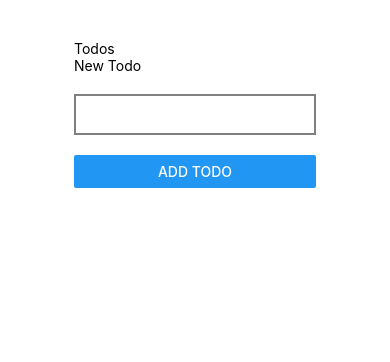
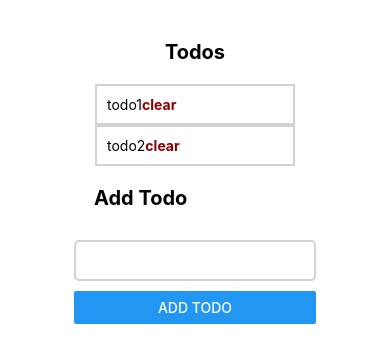
Before and after one commit to jumashafara/hello_react_native, a React Native app: screen / in a window 390 px wide. Shown: the top 362 px of the page. Built offline with nearby package versions, Linux system fonts and the light colour scheme.

Commit message:
styled todo app

```diff
--- a/App.js
+++ b/App.js
@@ -3,16 +3,20 @@ import { useState } from "react";
 import {
   StyleSheet,
   Text,
-  TextComponent,
   View,
   TextInput,
   FlatList,
   TouchableOpacity,
   Button,
+  TextComponent,
 } from "react-native";
 
 export default function App() {
-  const [todos, setTodos] = useState([]);
+  const [todos, setTodos] = useState([
+    { title: "todo1", id: 1 },
+    { title: "todo2", id: 2 },
+  ]);
+  const [title, setTitle] = useState("");
 
   const createID = () => {
     let new_id = 1;
@@ -24,25 +28,37 @@ export default function App() {
     return new_id;
   };
 
-  const createTodo = (todoText) => {
-    setTodos(...{ title: todoText, id: createID() });
+  const createTodo = () => {
+    const new_todo = { title: title, id: createID() };
+    setTodos((old_todos) => [...old_todos, new_todo]);
   };
 
+  // Delete item
+  const deleteItem = (id) => {
+    setTodos((old_todos) => old_todos.filter((todo) => todo.id !== id));
+  };
   return (
     <View style={styles.container}>
+      <Text style={styles.heading}>Todos</Text>
+      <FlatList
+        data={todos}
+        renderItem={({ item }) => (
+          <Text style={styles.todo}>
+            <Text>{item.title}</Text>
+            <TouchableOpacity onPress={() => deleteItem(item.id)}>
+              <Text style={styles.clearButton}>clear</Text>
+            </TouchableOpacity>
+          </Text>
+        )}
+        keyExtractor={(item) => item.id}
+      />
       <View>
-        <View>
-          <Text>Todos</Text>
-          <View>
-            <FlatList data={todos} />
-          </View>
-        </View>
-        <Text>New Todo</Text>
+        <Text style={styles.heading}>Add Todo</Text>
         <TextInput
           style={styles.input}
-          onChangeText={(value) => createTodo(value)}
+          onChangeText={(value) => setTitle(value)}
         />
-        <Button title="Add Todo" />
+        <Button title="Add Todo" onPress={() => createTodo()} />
       </View>
       <StatusBar style="auto" />
     </View>
@@ -54,13 +70,32 @@ const styles = StyleSheet.create({
     display: "flex",
     backgroundColor: "152238",
     alignItems: "center",
-    padding: 20,
-    margin: 20,
+    marginVertical: 20,
   },
   input: {
     borderWidth: 2,
-    borderColor: "gray",
+    borderColor: "lightgray",
     padding: 10,
-    marginVertical: 20,
+    marginVertical: 10,
+    borderRadius: 5,
+  },
+  heading: {
+    fontWeight: "bold",
+    fontSize: 20,
+    padding: 10,
+    margin: 10,
+  },
+  todo: {
+    flex: 1,
+    flexDirection: "row",
+    justifyContent: "space-between",
+    padding: 10,
+    borderWidth: 2,
+    borderColor: "lightgray",
+    width: 200,
+  },
+  clearButton: {
+    color: "darkred",
+    fontWeight: "700",
   },
 });
```
